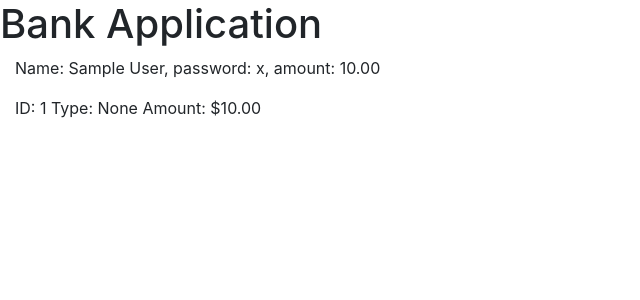
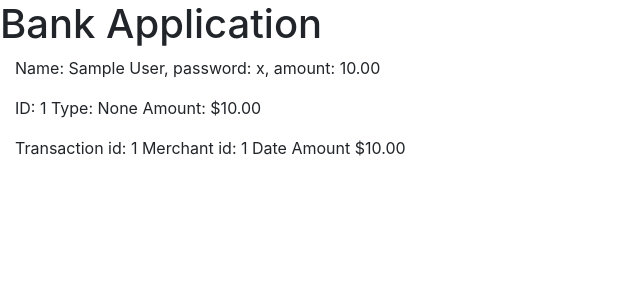
Before and after one commit to SeanGrimes44/BankApplication, a Flask app: page /view in a window 1280 px wide. Shown: the part 56-356 px from the top of the page, without its empty margins (0-640 px from the left). Run offline with Flask 2, Linux system fonts and the light colour scheme; tables that the repository leaves empty hold one stand-in row (values such as "Sample post").

Commit message:
Implemented Transactions

```diff
--- a/bankapp/routes.py
+++ b/bankapp/routes.py
@@ -1,9 +1,9 @@
 from flask import Flask, redirect, url_for, render_template, request, session, flash
-from datetime import timedelta
+from datetime import timedelta, datetime
 from flask_sqlalchemy import SQLAlchemy #sqlalchemy
 from flask_bcrypt import Bcrypt
 from bankapp import app, db, bcrypt
-from bankapp.customers import customers, Account
+from bankapp.customers import customers, Account, Transaction
 from decimal import Decimal
 
 @app.route("/")
@@ -13,7 +13,14 @@ def home():
 # Test method
 @app.route("/view")
 def view():
-	return render_template("view.html", values=customers.query.all())#, acs=Account.query.all())
+	if ("user" in session):
+		user = session["user"]
+
+		test_user = Account.query.filter_by(owner="user")
+		#test_user.order_by(bank_id.desc())
+
+		return render_template("view.html", tests=test_user, values=customers.query.filter_by(name=user))
+	return render_template("view.html", values=customers.query.all())
 
 @app.route("/transfer", methods=["POST", "GET"])
 def transfer():
@@ -72,7 +79,12 @@ def transfer():
 			send_amount_decimal = Decimal(send_amount)
 			if (send_amount_decimal < send_account.amount):
 				rec_account.add_amount(send_amount_decimal)
+				rec_transaction = Transaction(merchant_id=send_account.bank_id, amount=send_amount_decimal, receiver=rec_account)#, date=datetime.datetime.now())
+
 				send_account.sub_amount(send_amount_decimal)
+				send_transaction = Transaction(merchant_id=rec_account.bank_id, amount=-send_amount_decimal, receiver=send_account)#, date=datetime.datetime.now())
+				db.session.add(rec_transaction)
+				db.session.add(send_transaction)
 				db.session.commit()
 
 
@@ -121,9 +133,9 @@ def login():
 			db.session.commit()
 
 			#TEST create accounts
-			savings = Account(bank_id=123, amount=13.20, owner=usr, account_type="Savings")
+			savings = Account(bank_id=987, amount=13.20, owner=usr, account_type="Savings")
 
-			checking = Account(bank_id=222, amount=14.20, owner=usr, account_type="Checking")
+			checking = Account(bank_id=999, amount=14.20, owner=usr, account_type="Checking")
 			db.session.add(savings)
 			db.session.add(checking)
 			db.session.commit()
--- a/bankapp/templates/view.html
+++ b/bankapp/templates/view.html
@@ -5,6 +5,12 @@
 		<p>Name: {{item.name}}, password: {{item.password}}, amount: {{item.amount}}</p>
 		{% for ac in item.accounts %}
 			<p>ID: {{ac.bank_id}} Type: {{ac.account_type}} Amount: ${{ac.amount}}</p>
+			{% for tra in ac.transactions %}
+				<p>Transaction id: {{tra._id}} Merchant id: {{tra.merchant_id}} Date Amount ${{tra.amount}}</p>
+			{% endfor %}
+		{% endfor %}
+		{% for ts in tests %}
+			<p>ID: {{ts.bank_id}} Type: {{ts.account_type}} Amount: ${{ts.amount}}</p>
 		{% endfor %}
 	{% endfor %}
 {% endblock %}
```
Also changed, not shown: bankapp/customers.py (+11 -3 lines), bankapp/users.sqlite3.
